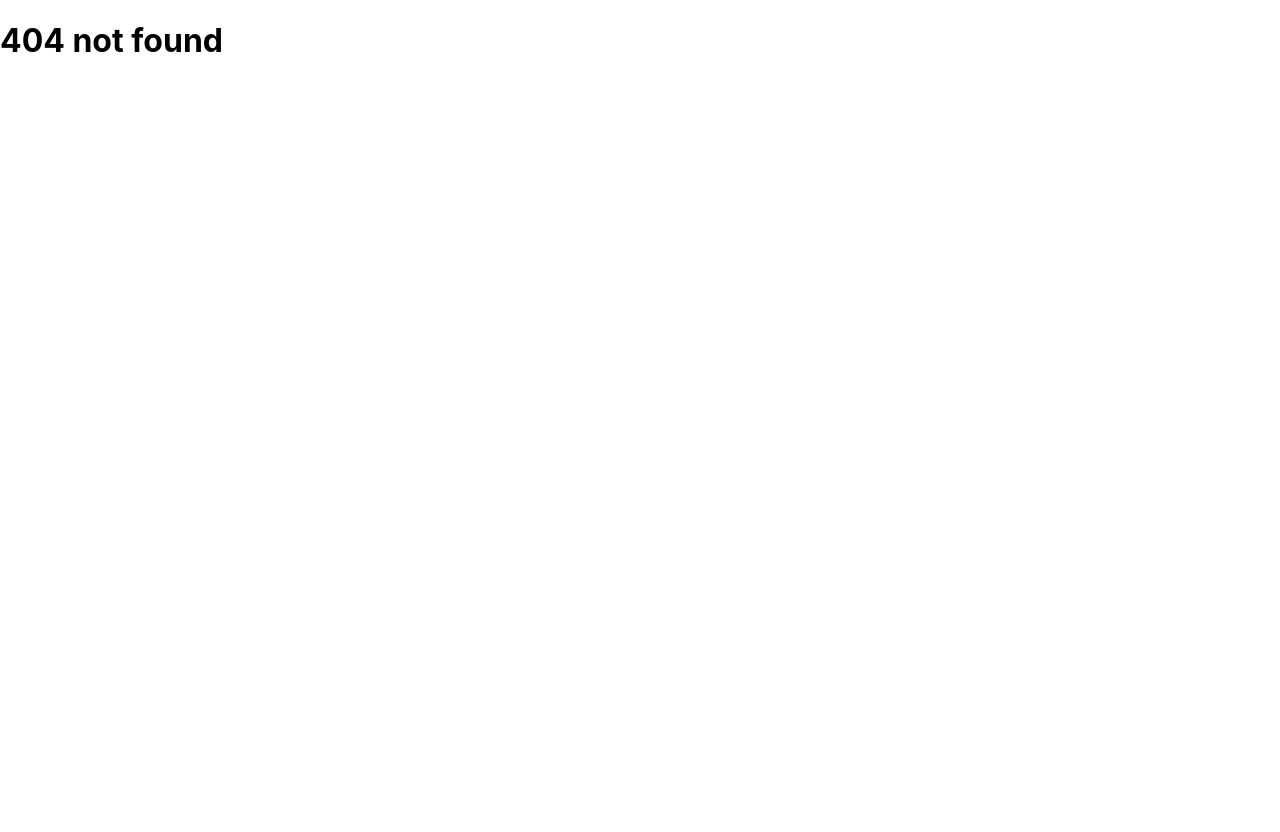
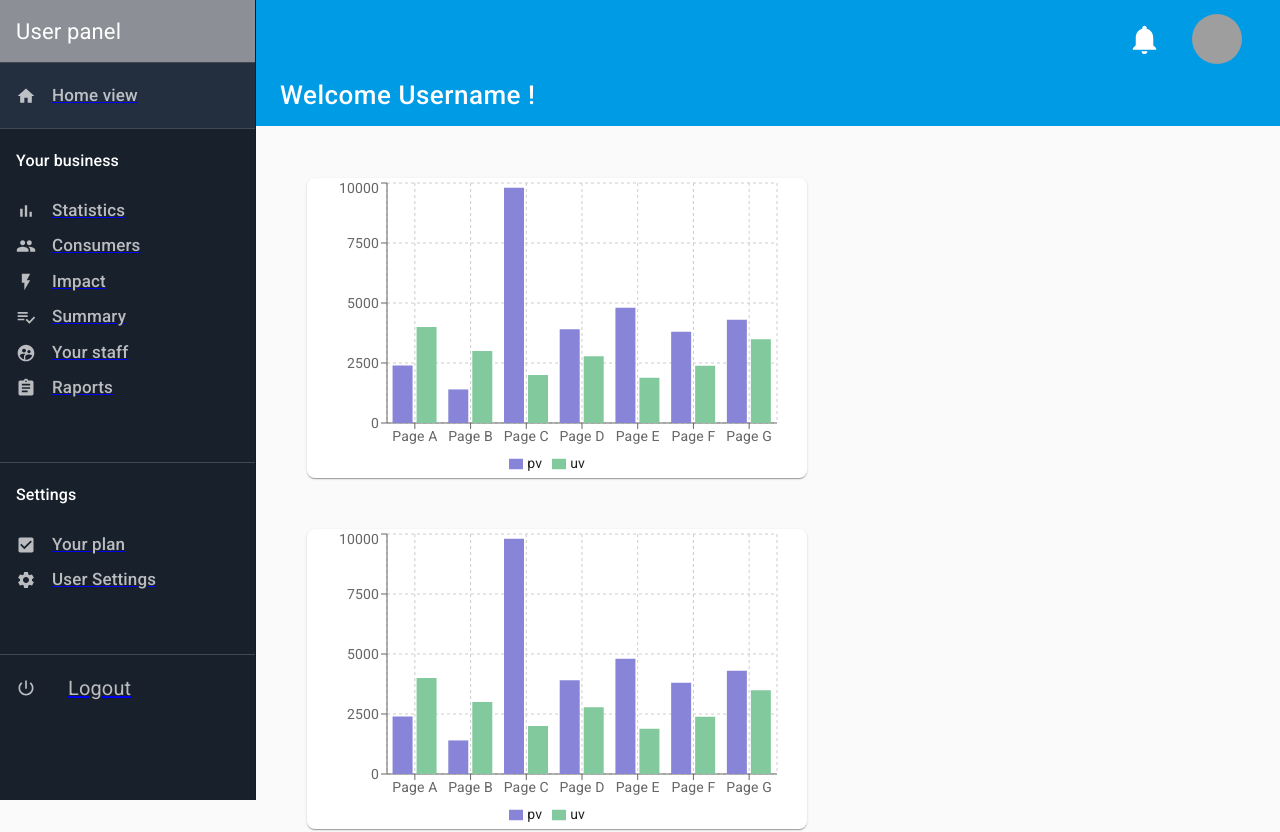
Before and after one commit to urbrob/pekao, a React (Create React App) app in the folder app/: page /UserPanel/Statistics in a window 1280 px wide. Before the commit this address led to /404. Shown: the top 832 px of the page. Before the commit the page ends 800 px from the top, so only its background shows below. Built offline with nearby package versions, Linux system fonts and the light colour scheme; grey boxes are pictures that could not be loaded.

Commit message:
add view to generate charts

```diff
--- a/app/src/App.js
+++ b/app/src/App.js
@@ -13,6 +13,7 @@ import ApolloClient from "apollo-boost";
 import { ApolloProvider } from "react-apollo";
 import MainUserPanel from "./pages/UserPanel/MainUserPanel";
 import Logout from "./pages/Authorization/Logout";
+import StatisticsUserPanel from "./pages/UserPanel/StatisticsUserPanel";
 
 
 export const client = new ApolloClient({
@@ -29,7 +30,8 @@ function App() {
                 <Router>
                     <Switch>
                         <Route exact path="/" component={Home} />
-                        <Route exact path="/user" component={MainUserPanel} />
+                        <Route exact path="/UserPanel" component={MainUserPanel} />
+                        <Route exact path="/UserPanel/Statistics" component={StatisticsUserPanel} />
                         <Route exact path="/login" component={Login}/>
                         <Route exact path="/register" component={Register}/>
                         <Route exact path="/404" component={NotFound} />
@@ -42,6 +44,7 @@ function App() {
                     <Switch>
                         <Route exact path="/" component={Home} />
                         <Route exact path="/user" component={MainUserPanel} />
+                        <Route exact path="/UserPanel/Statistics" component={StatisticsUserPanel} />
                         <Route exact path="/login" component={Login}/>
                         <Route exact path="/register" component={Register}/>
                         <Route exact path="/404" component={NotFound} />
--- /dev/null
+++ b/app/src/Components/UserPanel/Chart.js
@@ -0,0 +1,59 @@
+import React, { PureComponent } from 'react';
+import {
+    BarChart, Bar, Cell, XAxis, YAxis, CartesianGrid, Tooltip, Legend,
+} from 'recharts';
+import Paper from '@material-ui/core/Paper'
+
+const data = [
+    {
+        name: 'Page A', uv: 4000, pv: 2400, amt: 2400,
+    },
+    {
+        name: 'Page B', uv: 3000, pv: 1398, amt: 2210,
+    },
+    {
+        name: 'Page C', uv: 2000, pv: 9800, amt: 2290,
+    },
+    {
+        name: 'Page D', uv: 2780, pv: 3908, amt: 2000,
+    },
+    {
+        name: 'Page E', uv: 1890, pv: 4800, amt: 2181,
+    },
+    {
+        name: 'Page F', uv: 2390, pv: 3800, amt: 2500,
+    },
+    {
+        name: 'Page G', uv: 3490, pv: 4300, amt: 2100,
+    },
+];
+
+export default class Chart extends PureComponent {
+
+
+    render() {
+        return (
+            <Paper style={{marginRight: "5%", marginLeft: "5%", marginTop: '5%'}}>
+                <BarChart
+                    width={500}
+                    height={300}
+                    data={data}
+                    margin={{
+                        top: 5, right: 30, left: 20, bottom: 5,
+                    }}
+                >
+                    <CartesianGrid strokeDasharray="3 3" />
+                    <XAxis dataKey="name" />
+                    <YAxis />
+                    <Tooltip />
+                    <Legend />
+                    <Bar dataKey="pv" fill="#8884d8" />
+                    <Bar dataKey="uv" fill="#82ca9d" />
+                    <h1 style={{marginRight: "10%"}}>Opis do wykresu bedzie tutaj bardzo kompleksowy suepr ekstra</h1>
+                </BarChart>
+
+            </Paper>
+
+        );
+    }
+}
--- /dev/null
+++ b/app/src/Components/UserPanel/StatisticsContent.js
@@ -0,0 +1,45 @@
+import React from 'react';
+import PropTypes from 'prop-types';
+import { withStyles } from '@material-ui/core/styles';
+import Grid from '@material-ui/core/Grid';
+import Paper from '@material-ui/core/Paper';
+import {Container} from "@material-ui/core";
+import Chart from "./Chart"
+
+
+const styles = theme => ({
+    paper: {
+        marginTop: "2%",
+        marginLeft: "5%",
+        marginRight: "5%",
+        marginBottom: "5%",
+    },
+});
+
+function StatiscticsContent(props) {
+    const { classes } = props;
+
+    return (
+        <React.Fragment>
+
+            <div className={classes.root}>
+                <Grid container direction="row">
+                    <Chart/>
+                    <Chart/>
+                    <Chart/>
+                    <Chart/>
+                </Grid>
+
+            </div>
+
+        </React.Fragment>
+
+
+    );
+}
+
+StatiscticsContent.propTypes = {
+    classes: PropTypes.object.isRequired,
+};
+
+export default withStyles(styles)(StatiscticsContent);
--- a/app/src/Components/UserPanel/UserPanel.js
+++ b/app/src/Components/UserPanel/UserPanel.js
@@ -7,6 +7,7 @@ import Hidden from '@material-ui/core/Hidden';
 import Navigator from './Navigator';
 import Header from './Header';
 import MainContent from "./MainContent";
+import StatisticsContent from "./StatisticsContent";
 
 
 let theme = createMuiTheme({
@@ -156,7 +157,10 @@ class UserPanel extends React.Component {
                   return(
                       <MainContent/>
                       );
-
+              case 'stats':
+                  return(
+                      <StatisticsContent/>
+                  );
               default:
                   return(
                       <MainContent/>
--- /dev/null
+++ b/app/src/pages/UserPanel/StatisticsUserPanel.js
@@ -0,0 +1,16 @@
+import React, {Component} from 'react';
+import UserPanel from '../../Components/UserPanel/UserPanel'
+
+export class StatisticsUserPanel extends Component {
+    render() {
+        return (
+            <React.Fragment>
+                <UserPanel
+                    content={'stats'}>
+                </UserPanel>
+            </React.Fragment>
+
+        );
+    }
+}
+export default StatisticsUserPanel;
```
